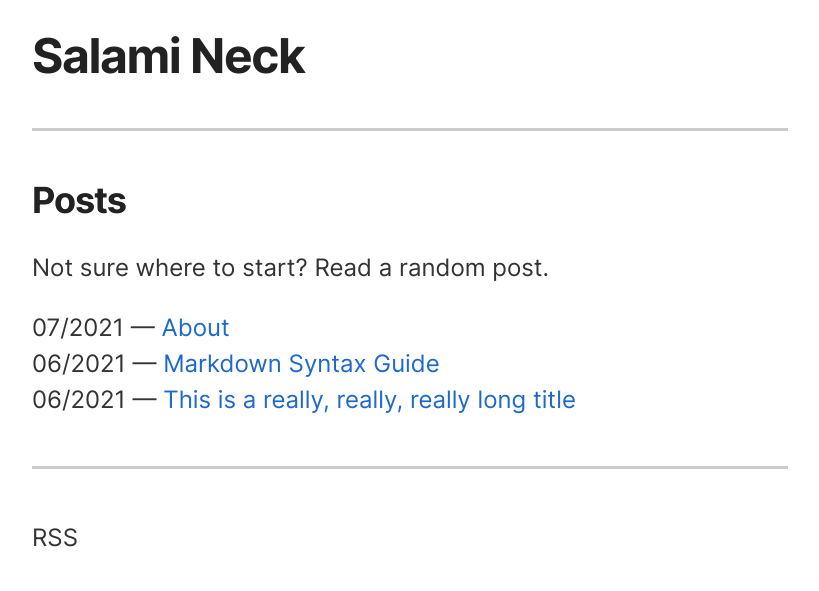
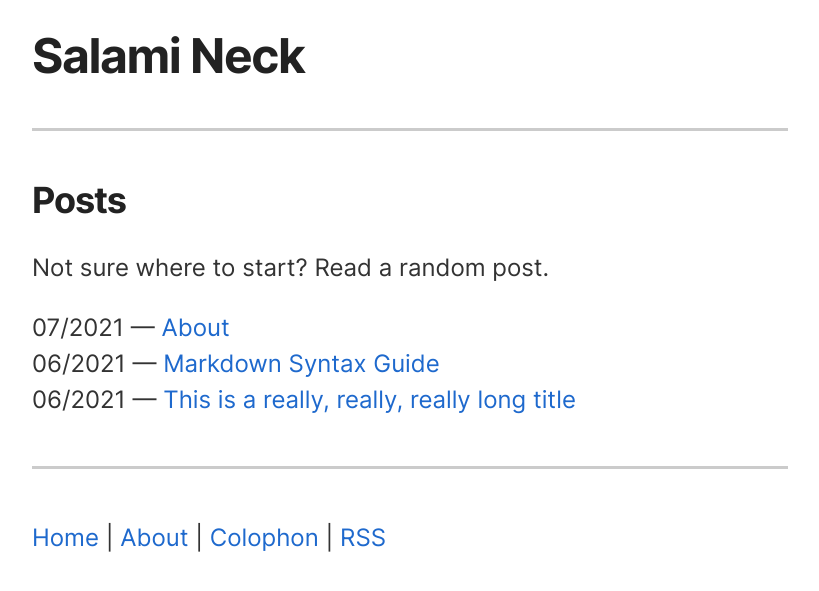
Before and after one commit to ajpwalser/ajpwalser.github.io, a Jekyll site: the page built from index.html, in a window 1280 px wide. Shown: the top 591 px of the page, without its empty margins (230-1049 px from the left). Built offline with Jekyll 4.4.1, drawn with Linux system fonts in a browser that asks for light colours.

Commit message:
Update index.html

```diff
--- a/index.html
+++ b/index.html
@@ -14,4 +14,13 @@ description:
   {% endfor %}
 </div>
 <hr>
-<p class="footer">RSS</p>
+<p class="footer">
+<nav>
+<a href="/">Home</a>
+<span> | </span>
+<a href="/">About</a>
+<span> | </span>
+<a href="/">Colophon</a>
+<span> | </span>
+<a href="/atom.xml">RSS</a>
+</p>
```
